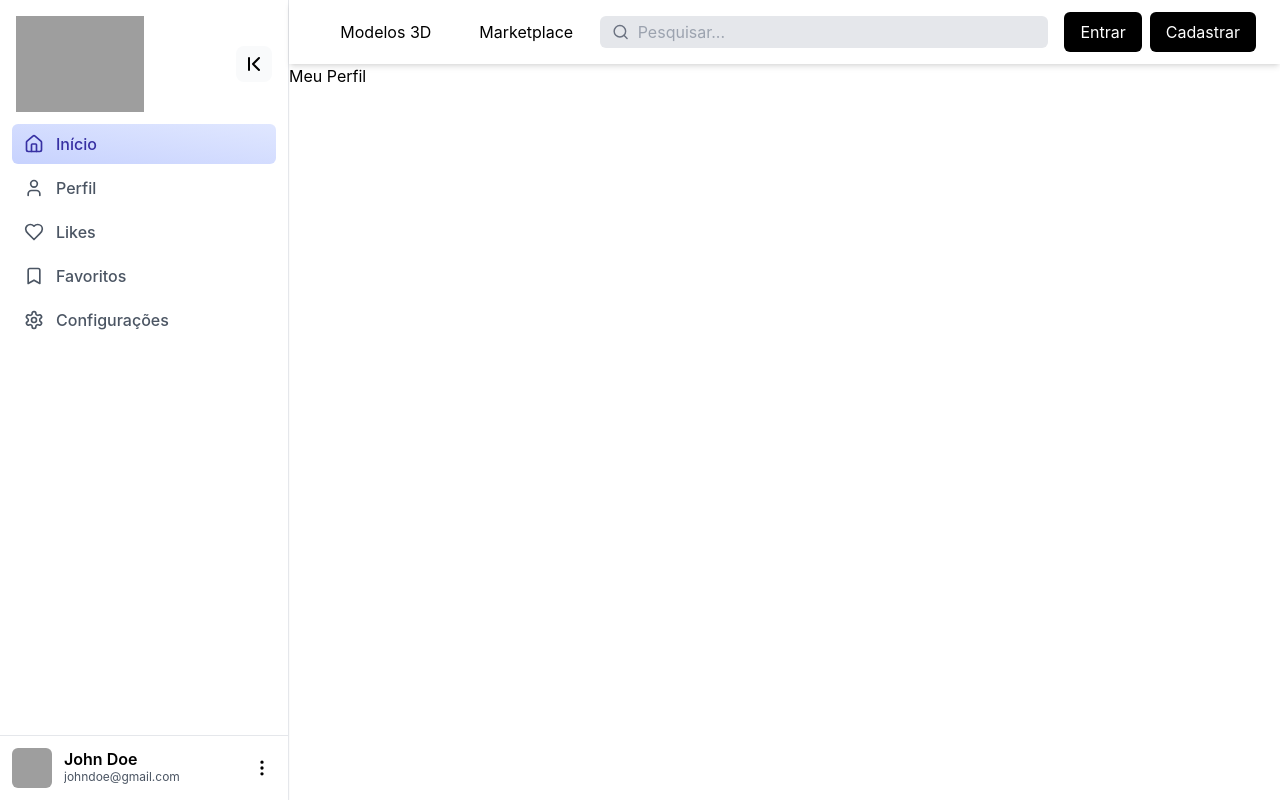
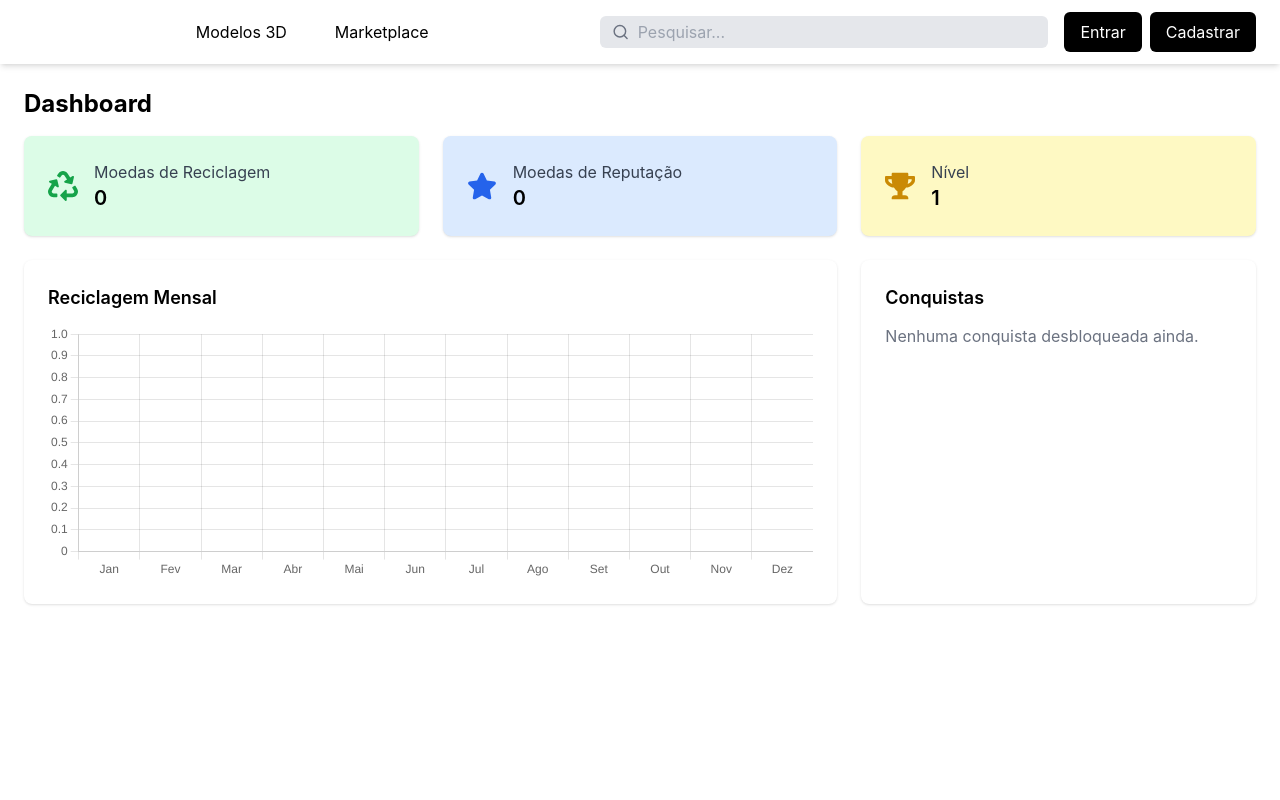
Before and after one commit to Valentim-dg/ReCiclo, a React (Create React App) app in the folder frontend/: page /profile in a window 1280 px wide. Built offline with nearby package versions, Linux system fonts and the light colour scheme; grey boxes are pictures that could not be loaded.

Commit message:
feat: implement user dashboard and update home page model fetching

```diff
--- a/frontend/src/App.jsx
+++ b/frontend/src/App.jsx
@@ -1,34 +1,40 @@
-import React, { useState } from "react";
+import React, { useState, useEffect } from "react";
 import { BrowserRouter as Router, Routes, Route } from "react-router-dom";
-import Sidebar, { SidebarItem } from "./components/Sidebar";
+// import Sidebar, { SidebarItem } from "./components/Sidebar";
 import Header from "./components/Header";
 import Home from "./pages/Home";
-import ModelDetails from "./components/ModelDetails";
-import { Heart, Bookmark, User, Settings, HomeIcon } from "lucide-react";
+import ModelDetails from "./pages/ModelDetails";
+import Dashboard from "./components/Dashboard";
 
 const App = () => {
+  const [user, setUser] = useState(null);
+  const [models, setModels] = useState([]);
+
+  useEffect(() => {
+    // Recupera o usuário do localStorage ao iniciar
+    const storedUser = JSON.parse(localStorage.getItem("user"));
+    if (storedUser) {
+      setUser(storedUser);
+    }
+  }, []);
+
   return (
     <Router>
-      <div className="flex min-h-screen w-full overflow-x-hidden">
-        {/* Sidebar controla a expansão */}
-        <Sidebar>
-          <SidebarItem icon={<HomeIcon size={20} />} text="Início" active />
-          <SidebarItem icon={<User size={20} />} text="Perfil" />
-          <SidebarItem icon={<Heart size={20} />} text="Likes" />
-          <SidebarItem icon={<Bookmark size={20} />} text="Favoritos" />
-          <SidebarItem icon={<Settings size={20} />} text="Configurações" />
-        </Sidebar>
-
+      <div className="flex min-h-screen w-full  ">
         {/* Conteúdo principal */}
         <div className={`flex-1 transition-all duration-300 `}>
           {/* Header no topo */}
-          <Header />
+          <Header user={user} setUser={setUser} setModels={setModels} />
 
           {/* Área das páginas, com espaço para o header */}
           <Routes>
-            <Route path="/" element={<Home />} />
+            <Route
+              path="/"
+              element={<Home user={user} setModels={setModels} />}
+            />
             <Route path="/models/:id" element={<ModelDetails />} />
-            <Route path="/profile" element={<h1>Meu Perfil</h1>} />
+            <Route path="/dashboard" element={<Dashboard user={user} />} />
+            <Route path="/profile" element={<Dashboard user={user} />} />
             <Route path="/likes" element={<h1>Likes</h1>} />
             <Route path="/favorites" element={<h1>Favoritos</h1>} />
             <Route path="/settings" element={<h1>Configurações</h1>} />
--- /dev/null
+++ b/frontend/src/components/Dashboard.jsx
@@ -0,0 +1,164 @@
+import React, { useState, useEffect } from "react";
+import { FaRecycle, FaStar, FaTrophy } from "react-icons/fa";
+import axios from "axios";
+import { Bar } from "react-chartjs-2";
+import {
+  Chart as ChartJS,
+  CategoryScale,
+  LinearScale,
+  BarElement,
+  Title,
+  Tooltip,
+  Legend,
+} from "chart.js";
+
+// Registra os componentes necessários para o gráfico
+ChartJS.register(
+  CategoryScale,
+  LinearScale,
+  BarElement,
+  Title,
+  Tooltip,
+  Legend
+);
+
+const Dashboard = ({ user }) => {
+  const [recyclingCoins, setRecyclingCoins] = useState(0);
+  const [reputationCoins, setReputationCoins] = useState(0);
+  const [level, setLevel] = useState(1);
+  const [recyclingHistory, setRecyclingHistory] = useState([]);
+  const [achievements, setAchievements] = useState([]);
+
+  useEffect(() => {
+    if (user) {
+      const token = localStorage.getItem("authToken");
+      console.log("Token enviado:", token);
+
+      axios
+        .get("http://127.0.0.1:8000/api/user/dashboard/", {
+          headers: { Authorization: `Token ${token}` },
+        })
+        .then((response) => {
+          setRecyclingCoins(response.data.recyclingCoins);
+          setReputationCoins(response.data.reputationCoins);
+          setLevel(response.data.level);
+          setRecyclingHistory(response.data.recyclingHistory || []);
+          setAchievements(response.data.achievements || []);
+        })
+        .catch((error) =>
+          console.error("Erro ao buscar dados do dashboard:", error)
+        );
+    }
+  }, [user]);
+
+  // Configuração do gráfico
+  const recyclingData = {
+    labels: [
+      "Jan",
+      "Fev",
+      "Mar",
+      "Abr",
+      "Mai",
+      "Jun",
+      "Jul",
+      "Ago",
+      "Set",
+      "Out",
+      "Nov",
+      "Dez",
+    ],
+    datasets: [
+      {
+        label: "Garrafas Recicladas",
+        data: recyclingHistory,
+        backgroundColor: "rgba(34, 197, 94, 0.5)", // Verde
+        borderColor: "rgba(34, 197, 94, 1)",
+        borderWidth: 1,
+      },
+    ],
+  };
+
+  const chartOptions = {
+    responsive: true,
+    maintainAspectRatio: false,
+    plugins: {
+      legend: { display: false },
+    },
+    scales: {
+      y: { beginAtZero: true },
+    },
+  };
+
+  return (
+    <div className="container mx-auto p-6">
+      <h2 className="text-2xl font-bold mb-4">Dashboard</h2>
+
+      {/* Cards superiores */}
+      <div className="grid grid-cols-1 md:grid-cols-3 gap-6 mb-6">
+        {/* Moedas de Reciclagem */}
+        <div className="bg-green-100 p-6 rounded-lg shadow flex items-center">
+          <FaRecycle className="text-green-600 text-3xl mr-4" />
+          <div>
+            <p className="text-gray-700">Moedas de Reciclagem</p>
+            <h3 className="text-xl font-semibold">{recyclingCoins}</h3>
+          </div>
+        </div>
+
+        {/* Moedas de Reputação */}
+        <div className="bg-blue-100 p-6 rounded-lg shadow flex items-center">
+          <FaStar className="text-blue-600 text-3xl mr-4" />
+          <div>
+            <p className="text-gray-700">Moedas de Reputação</p>
+            <h3 className="text-xl font-semibold">{reputationCoins}</h3>
+          </div>
+        </div>
+
+        {/* Nível do Usuário */}
+        <div className="bg-yellow-100 p-6 rounded-lg shadow flex items-center">
+          <FaTrophy className="text-yellow-600 text-3xl mr-4" />
+          <div>
+            <p className="text-gray-700">Nível</p>
+            <h3 className="text-xl font-semibold">{level}</h3>
+          </div>
+        </div>
+      </div>
+
+      {/* Gráfico de reciclagem mensal e conquistas */}
+      <div className="grid grid-cols-1 md:grid-cols-3 gap-6">
+        {/* Gráfico de reciclagem mensal */}
+        <div className="md:col-span-2 bg-white p-6 rounded-lg shadow">
+          <h3 className="text-lg font-semibold mb-3">Reciclagem Mensal</h3>
+          <div className="h-64">
+            <Bar data={recyclingData} options={chartOptions} />
+          </div>
+        </div>
+
+        {/* Conquistas do Usuário */}
+        <div className="bg-white p-6 rounded-lg shadow">
+          <h3 className="text-lg font-semibold mb-3">Conquistas</h3>
+          <ul className="space-y-3">
+            {achievements.length > 0 ? (
+              achievements.map((achievement, index) => (
+                <li key={index} className="flex items-center space-x-3">
+                  <FaTrophy className="text-yellow-500 text-2xl" />
+                  <div>
+                    <p className="font-semibold">{achievement.title}</p>
+                    <p className="text-gray-600 text-sm">
+                      {achievement.description}
+                    </p>
+                  </div>
+                </li>
+              ))
+            ) : (
+              <p className="text-gray-500">
+                Nenhuma conquista desbloqueada ainda.
+              </p>
+            )}
+          </ul>
+        </div>
+      </div>
+    </div>
+  );
+};
+
+export default Dashboard;
--- a/frontend/src/pages/Home.jsx
+++ b/frontend/src/pages/Home.jsx
@@ -9,20 +9,25 @@ const Home = ({}) => {
     const fetchModels = async () => {
       try {
         const response = await axios.get("http://127.0.0.1:8000/api/models3d/");
+        console.log("Resposta da API:", response.data);
+
         const transformedData = response.data.map((model) => ({
           id: model.id,
           userName: model.user?.handle || "Usuário",
-          userHandle: model.user?.handle || "@usuario",
+          userHandle: model.user?.handle || "usuario",
           userImage: model.user?.image || "/default-avatar.png",
           name: model.name,
-          image: model.image,
+          image:
+            model.images.length > 0
+              ? model.images[0].image
+              : "/placeholder.png",
           likes: model.likes || 0,
           downloads: model.downloads || 0,
           isLiked: model.is_liked,
           isSaved: model.is_saved,
         }));
 
-        setModels(transformedData);
+        console.log("Dados transformados:", transformedData);
 
         setModels(transformedData);
       } catch (error) {
```
